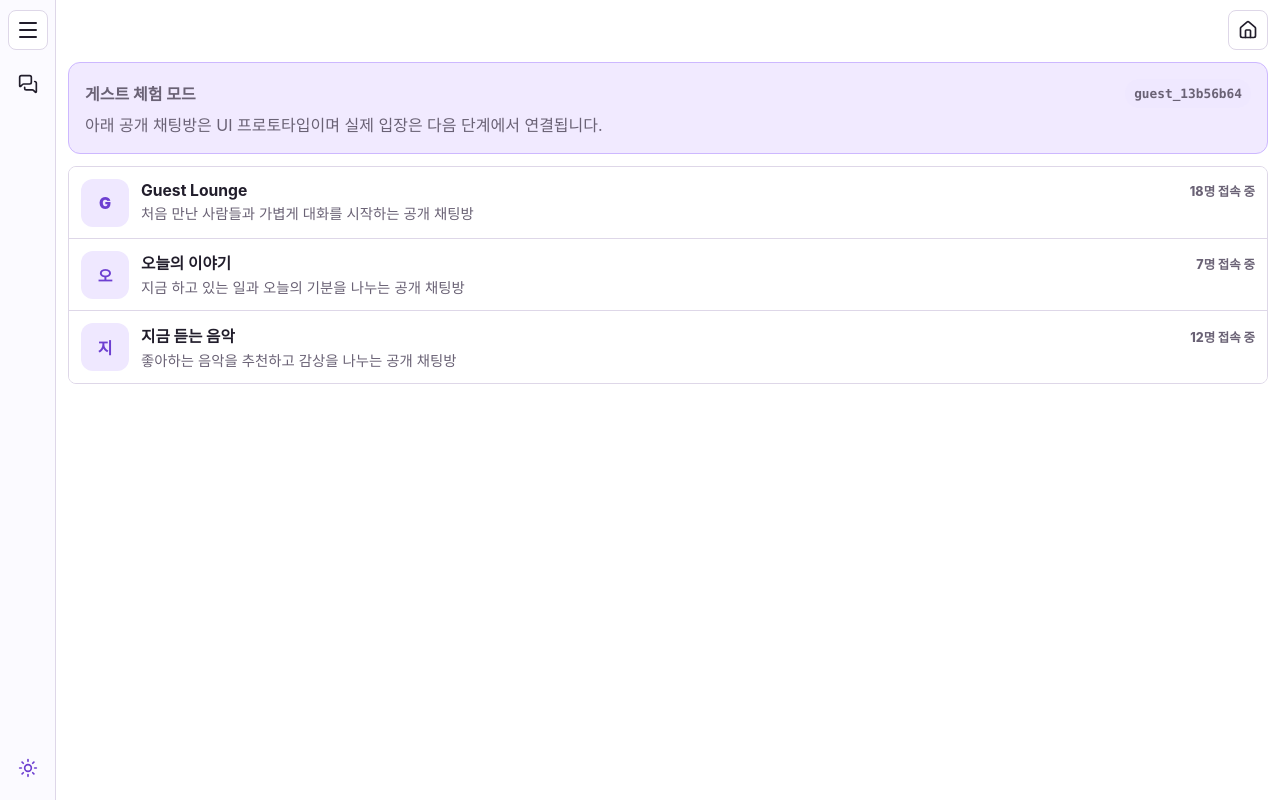
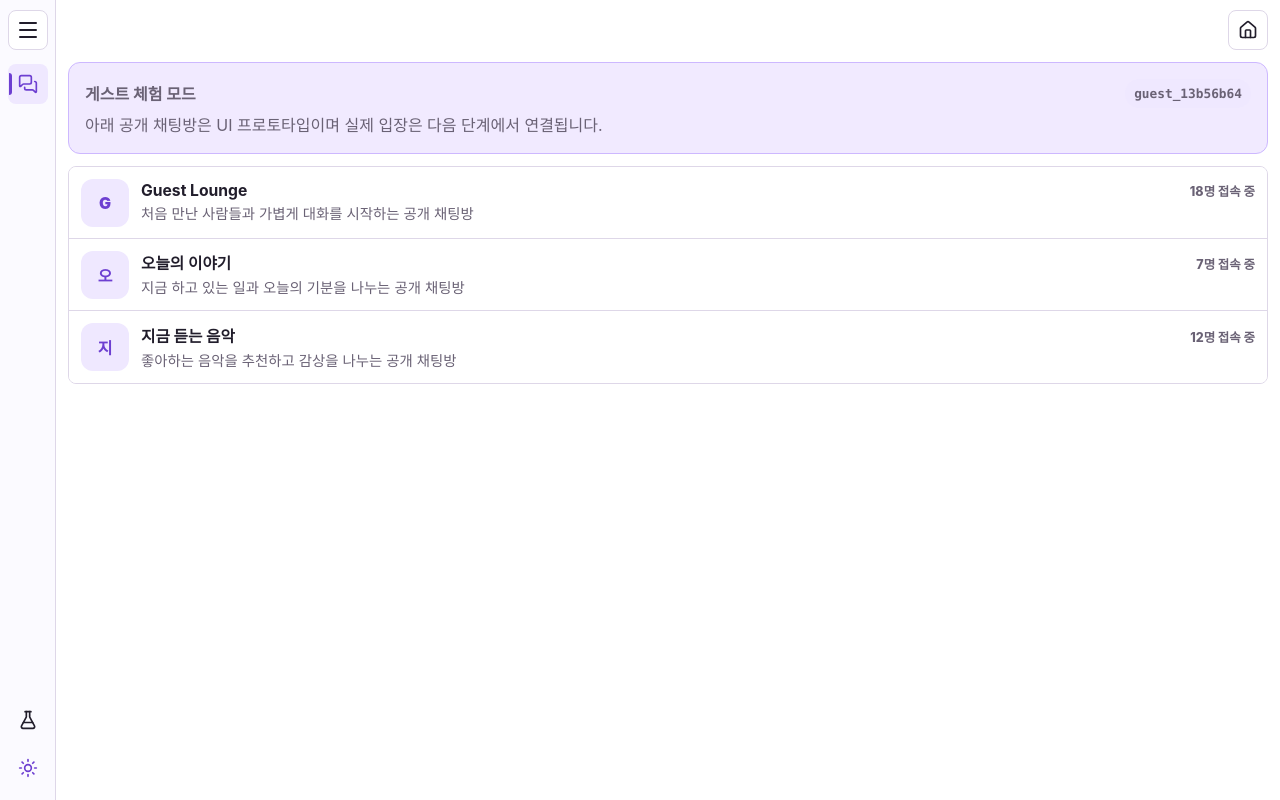
Before and after one commit to sys-Normal/wordrill, a Next.js app: page /guest in a window 1280 px wide. Built offline with nearby package versions, Linux system fonts and the light colour scheme; no server answers.

Commit message:
feat: 채팅 화면과 네비게이션 사용성 개선

```diff
--- a/app/app-menu.tsx
+++ b/app/app-menu.tsx
@@ -4,6 +4,7 @@ import { useState } from "react";
 import Link from "next/link";
 import { usePathname } from "next/navigation";
 import { LogOut, MessagesSquare, Settings, UsersRound } from "lucide-react";
+import NavTestModeToggle from "./nav-test-mode-toggle";
 import NavThemeToggle from "./nav-theme-toggle";
 
 type AppMenuProps = {
@@ -14,6 +15,10 @@ type AppMenuProps = {
 export default function AppMenu({ isAuthenticated, onSignOut }: AppMenuProps) {
   const pathname = usePathname();
   const [open, setOpen] = useState(false);
+  const roomsActive = isCurrentRoute(pathname, "/rooms");
+  const usersActive = isCurrentRoute(pathname, "/users");
+  const guestActive = isCurrentRoute(pathname, "/guest");
+  const settingsActive = isCurrentRoute(pathname, "/settings");
 
   return (
     <aside className={`appMenu ${open ? "menuOpen" : ""}`} aria-label="Main menu">
@@ -37,8 +42,9 @@ export default function AppMenu({ isAuthenticated, onSignOut }: AppMenuProps) {
           {isAuthenticated ? (
             <>
               <Link
+                aria-current={roomsActive ? "page" : undefined}
                 aria-label="Rooms"
-                className="menuLink menuIconAction"
+                className={getMenuLinkClassName(roomsActive)}
                 href="/rooms"
                 title="Rooms"
               >
@@ -46,8 +52,9 @@ export default function AppMenu({ isAuthenticated, onSignOut }: AppMenuProps) {
                 <span className="menuLabel">Rooms</span>
               </Link>
               <Link
+                aria-current={usersActive ? "page" : undefined}
                 aria-label="Users"
-                className="menuLink menuIconAction"
+                className={getMenuLinkClassName(usersActive)}
                 href="/users"
                 title="Users"
               >
@@ -57,8 +64,9 @@ export default function AppMenu({ isAuthenticated, onSignOut }: AppMenuProps) {
             </>
           ) : pathname === "/guest" ? (
             <Link
+              aria-current={guestActive ? "page" : undefined}
               aria-label="Public Rooms"
-              className="menuLink menuIconAction"
+              className={getMenuLinkClassName(guestActive)}
               href="/guest"
               title="Public Rooms"
             >
@@ -68,12 +76,14 @@ export default function AppMenu({ isAuthenticated, onSignOut }: AppMenuProps) {
           ) : null}
         </div>
         <div className="menuBottom">
+          <NavTestModeToggle />
           <NavThemeToggle expanded={open} />
           {isAuthenticated ? (
             <>
               <Link
+                aria-current={settingsActive ? "page" : undefined}
                 aria-label="설정"
-                className={`menuLink menuIconAction ${pathname === "/settings" ? "active" : ""}`}
+                className={getMenuLinkClassName(settingsActive)}
                 href="/settings"
                 title="설정"
               >
@@ -99,3 +109,11 @@ export default function AppMenu({ isAuthenticated, onSignOut }: AppMenuProps) {
     </aside>
   );
 }
+
+function isCurrentRoute(pathname: string, href: string) {
+  return pathname === href || pathname.startsWith(`${href}/`);
+}
+
+function getMenuLinkClassName(active: boolean) {
+  return `menuLink menuIconAction${active ? " active" : ""}`;
+}
--- a/app/globals.css
+++ b/app/globals.css
@@ -401,6 +401,7 @@ input:focus {
 }
 
 .menuLink {
+  position: relative;
   min-height: 40px;
   display: flex;
   align-items: center;
@@ -412,10 +413,36 @@ input:focus {
   font-weight: 800;
 }
 
-.menuLink:hover,
-.menuLink.active {
+.menuLink:hover {
   border-color: var(--line);
   background: var(--hover);
+}
+
+.menuLink.active {
+  border-color: transparent;
+  background: var(--accent-soft);
+  color: var(--accent);
+}
+
+.menuLink.active:hover {
+  border-color: transparent;
+  background: var(--accent-soft);
+}
+
+.menuLink.active::before {
+  content: "";
+  position: absolute;
+  top: 8px;
+  bottom: 8px;
+  left: 0;
+  width: 3px;
+  border-radius: 0 999px 999px 0;
+  background: var(--accent);
+}
+
+.menuLink:focus-visible {
+  outline: 2px solid var(--accent);
+  outline-offset: 2px;
 }
 
 .menuAction {
@@ -461,6 +488,20 @@ input:focus {
   color: var(--accent);
 }
 
+.navTestModeToggle[aria-pressed="true"] {
+  border-color: var(--accent);
+  background: var(--accent-soft);
+  color: var(--accent);
+}
+
+.navTestModeToggle[aria-pressed="true"]:hover {
+  background: var(--accent-soft);
+}
+
+.navTestModeToggle[aria-pressed="true"] svg {
+  fill: currentColor;
+}
+
 .srOnly {
   position: absolute;
   width: 1px;
@@ -914,6 +955,69 @@ h1 {
 
 .roomListItem {
   min-width: 0;
+}
+
+.roomSkeletonItem {
+  min-height: 72px;
+  display: grid;
+  grid-template-columns: 48px minmax(0, 1fr);
+  align-items: center;
+  gap: 12px;
+  border-bottom: 1px solid var(--line);
+  background: var(--panel);
+  padding: 10px 12px;
+}
+
+.roomSkeletonItem:last-child {
+  border-bottom: 0;
+}
+
+.roomSkeletonAvatar,
+.roomSkeletonLine {
+  background: var(--line);
+  animation: roomSkeletonPulse 1.4s ease-in-out infinite;
+}
+
+.roomSkeletonAvatar {
+  width: 48px;
+  height: 48px;
+  border-radius: 12px;
+}
+
+.roomSkeletonSummary {
+  display: grid;
+  gap: 9px;
+}
+
+.roomSkeletonLine {
+  height: 12px;
+  border-radius: 999px;
+}
+
+.roomSkeletonTitle {
+  width: min(42%, 220px);
+}
+
+.roomSkeletonMessage {
+  width: min(68%, 380px);
+}
+
+@keyframes roomSkeletonPulse {
+  0%,
+  100% {
+    opacity: 0.5;
+  }
+
+  50% {
+    opacity: 0.9;
+  }
+}
+
+@media (prefers-reduced-motion: reduce) {
+  .roomSkeletonAvatar,
+  .roomSkeletonLine {
+    animation: none;
+  }
 }
 
 .editingRoomList .roomListItem {
--- /dev/null
+++ b/app/nav-test-mode-toggle.tsx
@@ -0,0 +1,28 @@
+"use client";
+
+import { FlaskConical } from "lucide-react";
+import { useTestMode } from "./test-mode";
+
+export default function NavTestModeToggle() {
+  const { isLocalEnvironment, testModeEnabled, toggleTestMode } = useTestMode();
+
+  if (!isLocalEnvironment) {
+    return null;
+  }
+
+  const actionLabel = testModeEnabled ? "테스트 모드 끄기" : "테스트 모드 켜기";
+
+  return (
+    <button
+      aria-label={actionLabel}
+      aria-pressed={testModeEnabled}
+      className="menuLink menuAction menuIconAction navTestModeToggle"
+      title={actionLabel}
+      type="button"
+      onClick={toggleTestMode}
+    >
+      <FlaskConical aria-hidden="true" size={20} />
+      <span className="menuLabel">테스트 모드</span>
+    </button>
+  );
+}
--- a/app/providers.tsx
+++ b/app/providers.tsx
@@ -4,6 +4,7 @@ import type { ReactNode } from "react";
 import { SessionProvider } from "next-auth/react";
 import { OnlinePresenceProvider } from "./online-presence";
 import RecentLoginRecorder from "./recent-login-recorder";
+import { TestModeProvider } from "./test-mode";
 
 type ProvidersProps = {
   children: ReactNode;
@@ -12,8 +13,10 @@ type ProvidersProps = {
 export function Providers({ children }: ProvidersProps) {
   return (
     <SessionProvider>
-      <RecentLoginRecorder />
-      <OnlinePresenceProvider>{children}</OnlinePresenceProvider>
+      <TestModeProvider>
+        <RecentLoginRecorder />
+        <OnlinePresenceProvider>{children}</OnlinePresenceProvider>
+      </TestModeProvider>
     </SessionProvider>
   );
 }
--- /dev/null
+++ b/app/test-mode.tsx
@@ -0,0 +1,89 @@
+"use client";
+
+import {
+  createContext,
+  type ReactNode,
+  useCallback,
+  useContext,
+  useEffect,
+  useMemo,
+  useState
+} from "react";
+import {
+  browserStorageKeys,
+  getLocalStorageItem,
+  setLocalStorageItem
+} from "../lib/browser-storage";
+
+type TestModeContextValue = {
+  isLocalEnvironment: boolean;
+  testModeEnabled: boolean;
+  testModeReady: boolean;
+  toggleTestMode: () => void;
+};
+
+const TestModeContext = createContext<TestModeContextValue | null>(null);
+
+type TestModeProviderProps = {
+  children: ReactNode;
+};
+
+export function TestModeProvider({ children }: TestModeProviderProps) {
+  const [isLocalEnvironment, setIsLocalEnvironment] = useState(false);
+  const [testModeEnabled, setTestModeEnabled] = useState(false);
+  const [testModeReady, setTestModeReady] = useState(false);
+
+  useEffect(() => {
+    const isLocal = isLoopbackHostname(window.location.hostname);
+
+    setIsLocalEnvironment(isLocal);
+    setTestModeEnabled(
+      isLocal && getLocalStorageItem(browserStorageKeys.local.preferences.testMode) === "true"
+    );
+    setTestModeReady(true);
+  }, []);
+
+  const toggleTestMode = useCallback(() => {
+    if (!isLocalEnvironment) {
+      return;
+    }
+
+    setTestModeEnabled((current) => {
+      const nextValue = !current;
+
+      setLocalStorageItem(
+        browserStorageKeys.local.preferences.testMode,
+        String(nextValue)
+      );
+
+      return nextValue;
+    });
+  }, [isLocalEnvironment]);
+
+  const value = useMemo(() => ({
+    isLocalEnvironment,
+    testModeEnabled,
+    testModeReady,
+    toggleTestMode
+  }), [isLocalEnvironment, testModeEnabled, testModeReady, toggleTestMode]);
+
+  return (
+    <TestModeContext.Provider value={value}>
+      {children}
+    </TestModeContext.Provider>
+  );
+}
+
+export function useTestMode() {
+  const context = useContext(TestModeContext);
+
+  if (!context) {
+    throw new Error("useTestMode must be used within TestModeProvider.");
+  }
+
+  return context;
+}
+
+function isLoopbackHostname(hostname: string) {
+  return hostname === "localhost" || hostname === "127.0.0.1" || hostname === "::1" || hostname === "[::1]";
+}
--- a/lib/browser-storage.ts
+++ b/lib/browser-storage.ts
@@ -10,6 +10,11 @@ export const browserStorageItems = {
   },
   local: {
     preferences: {
+      testMode: {
+        category: "developer-preferences",
+        description: "Persists local-only UI test mode across browser sessions.",
+        key: "wordrill:preferences:test-mode"
+      },
       theme: {
         category: "appearance-preferences",
         description: "Persists the selected light or dark color theme across browser sessions.",
@@ -27,6 +32,7 @@ export const browserStorageKeys = {
   },
   local: {
     preferences: {
+      testMode: browserStorageItems.local.preferences.testMode.key,
       theme: browserStorageItems.local.preferences.theme.key
     }
   }
--- /dev/null
+++ b/lib/delay.ts
@@ -0,0 +1,5 @@
+export function delay(milliseconds: number): Promise<void> {
+  return new Promise((resolve) => {
+    setTimeout(resolve, Math.max(0, milliseconds));
+  });
+}
```
Also changed, not shown: app/room-list-skeleton.tsx (added, +28 -0 lines), app/rooms-home.tsx (+43 -13 lines), app/rooms/[roomId]/room-chat.tsx (+64 -8 lines), 2 other files (tests, documents, lock files or other folders).
